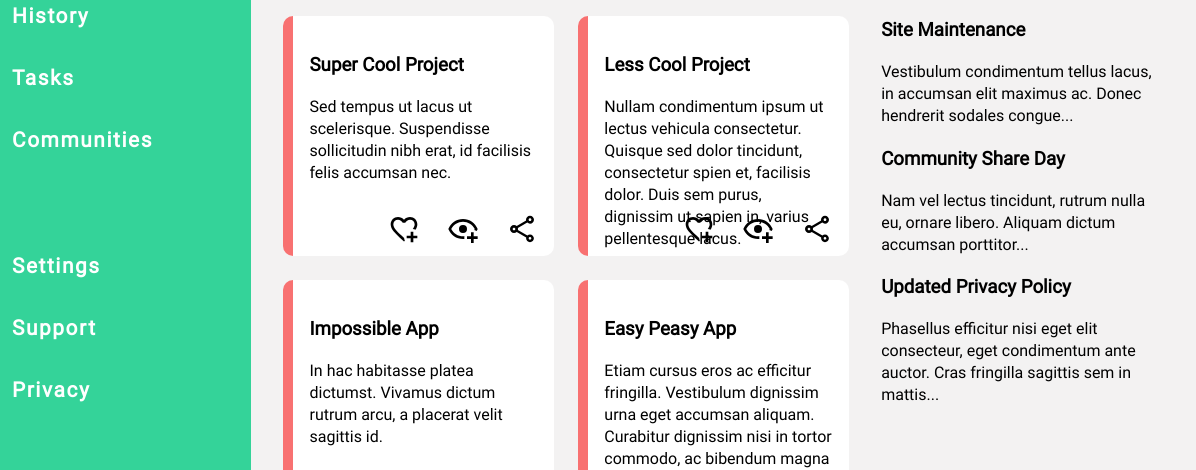
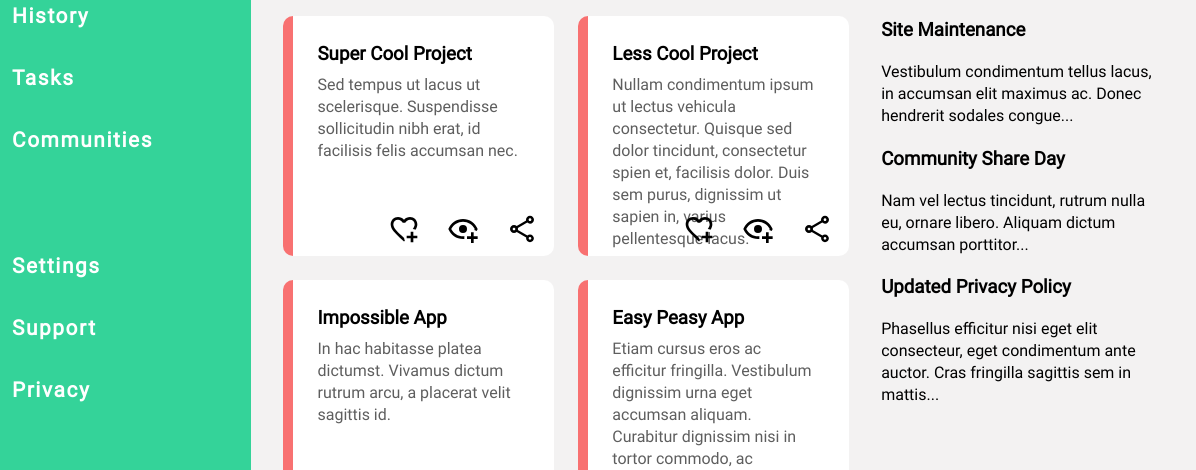
Before and after one commit to sparky9043/admin-dashboard, a plain HTML site: page index.html in a window 1280 px wide. Shown: the part 301-771 px from the top of the page, 84-1280 px from the left. Drawn offline with Linux system fonts and the light colour scheme.

Commit message:
Adjust text position in cards

```diff
--- a/style.css
+++ b/style.css
@@ -254,6 +254,21 @@ textarea {
   position: relative;
 }
 
+.main-projects__card--text {
+  width: 90%;
+  margin-left: .5rem;
+}
+
+.main-projects__card--text > h3 {
+  margin: .5rem 0 .5rem;
+}
+
+.main-projects__card--text > p {
+  margin: 0;
+  padding: 0;
+  color: rgb(94, 94, 94);
+}
+
 .main-projects__icons {
   display: inline-grid;
   grid-template-columns: 2.3rem 2.3rem 2.3rem;
```
